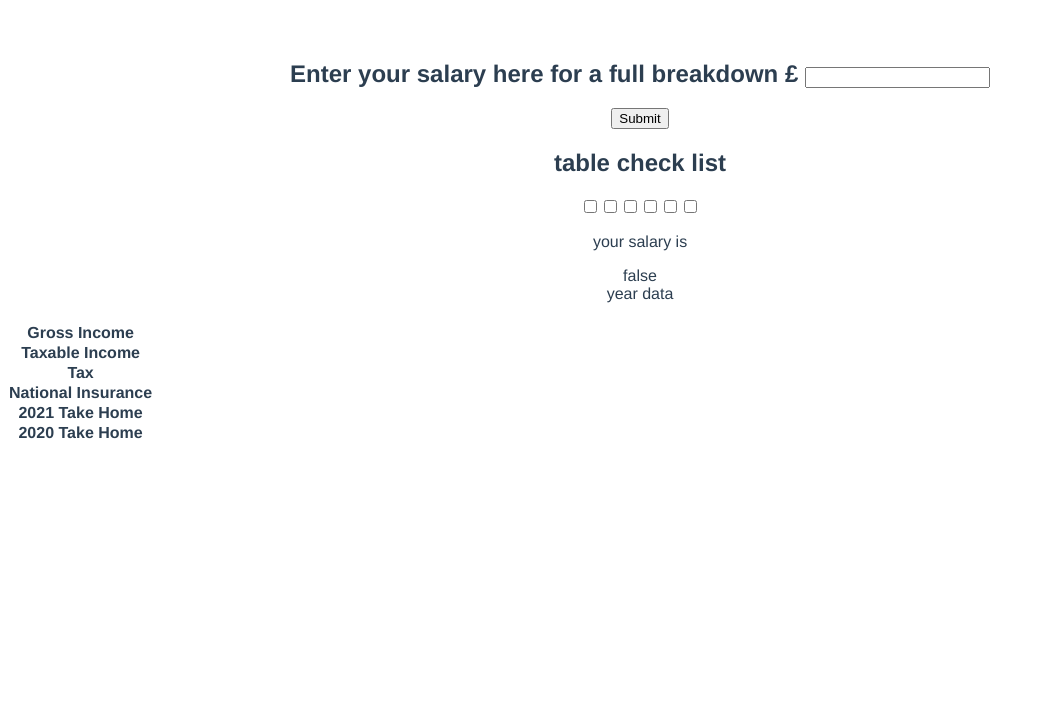
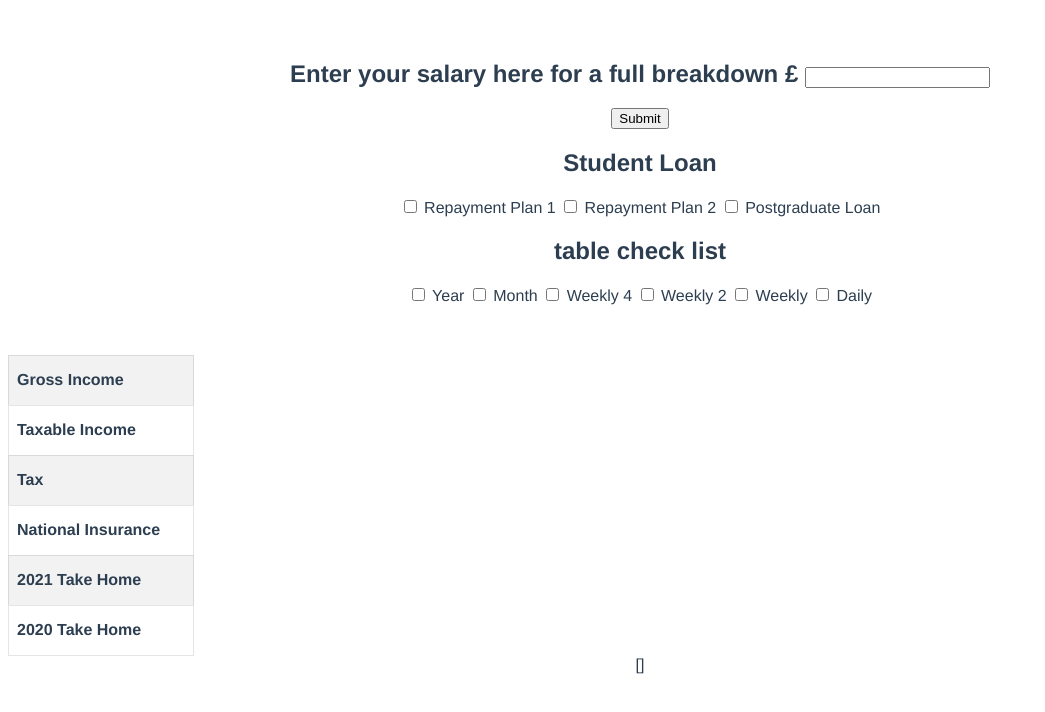
Before and after one commit to philipbradbury1/vue-uk-salary-calculator, a Vue app: page / in a window 1280 px wide. Shown: the top 712 px of the page, without its empty margins (0-1045 px from the left). Built offline with nearby package versions, Linux system fonts and the light colour scheme.

Commit message:
Added Student Loan

```diff
--- a/src/App.vue
+++ b/src/App.vue
@@ -1,15 +1,16 @@
 <template>
   <SalaryInput @new-salary="updateSalary"></SalaryInput>
+  <StudentLoan @checked-loans="updateLoans"></StudentLoan>
   <TableViewSelector @checked-views="updateViews"/>
-  <Breakdown :salary="salary" :checkedViews="checkedViews"/>
-   <!--<p> your salary is {{salary}}</p> -->
- <!-- <span>Checked names: {{ checkedViews }}</span> -->
+  <Breakdown :salary="salary" :checkedViews="checkedViews"  :checkedLoans="checkedLoans"/>
+
 </template>
 
 <script>
 
 import SalaryInput from './components/SalaryInput.vue';
 import Breakdown from './components/BreakdownTable.vue';
+import StudentLoan from './components/StudentLoan.vue';
 import TableViewSelector from './components/TableViewSelector.vue';
 
 export default {
@@ -17,14 +18,15 @@ export default {
     return{
       salary: null,
       checkedViews: [],
+      checkedLoans: [],
     }
   },
   name: 'App',
   components: {
     SalaryInput,
     Breakdown,
-    TableViewSelector
-
+    TableViewSelector,
+    StudentLoan
   },
   methods:{
     updateSalary(salary){
@@ -32,7 +34,9 @@ export default {
     },
     updateViews(views){
       this.checkedViews = views;
-
+    },
+    updateLoans(loans){
+      this.checkedLoans = loans;
     }
   }
 }
--- a/src/components/BreakdownTable.vue
+++ b/src/components/BreakdownTable.vue
@@ -1,67 +1,21 @@
 <template>
-<div>
-    <p> your salary is {{salary}}</p>
-</div>
- <div>{{views.year}}</div>
- <div>year data{{yearlySalary}}</div>
   <table>
     <thead>
       <tr>
-        <th>&nbsp;</th>
-        <th>Gross Income</th>
-        <th>Taxable Income</th>
-        <th>Tax</th>
-        <th>National Insurance</th>
-        <th>2021 Take Home</th>
-        <th>2020 Take Home</th>
+        <th class="oneline">&nbsp;</th>
+        <th class="cell">Gross Income</th>
+        <th class="cell">Taxable Income</th>
+        <th class="cell">Tax</th>
+        <th class="cell">National Insurance</th>
+        <th class="cell">2021 Take Home</th>
+        <th class="cell">2020 Take Home</th>
       </tr>
     </thead>
-
     <tbody>
-
-      <tr v-if="views.year">
-        <td>Yearly</td>
-        <td v-for="(data, index) in yearlySalary" :key="`year-${index}`">
-          {{data}}
-        </td>
-
-      </tr>
-
-       <tr v-if="views.month">
-        <td>Month</td>
-        <td v-for="(data, index) in monthSalary" :key="`month-${index}`">
-          {{data}}
-        </td>
-
-      </tr>
-
-       <tr v-if="views.weekly4">
-        <td>weekly4</td>
-
-      </tr>
-
-       <tr v-if="views.weekly2">
-        <td>weekly2</td>
-
-      </tr>
-
-       <tr v-if="views.weekly">
-        <td>weekly</td>
-         <td v-for="(data, index) in weeklySalary" :key="`month-${index}`">
-          {{data}}
-        </td>
-
-      </tr>
-
-      <tr v-if="views.daily">
-        <td>daily</td>
-
-      </tr>
-
-
+      <TableTr v-for="view in views" :item="view" :salary="yearlySalary" :key="view.id"></TableTr>
     </tbody>
   </table>
-
+{{checkedLoans}}
 </template>
 
 <script>
@@ -92,67 +46,128 @@ var nationalInsurance = function(salary){
     }
 }
 
+
+import TableTr from './TableTr.vue';
+
 export default {
-  props:['salary','checkedViews'],
+  props:['salary','checkedViews', 'checkedLoans'],
+  components: {
+    TableTr,
+  },
    data(){
-       return {
-         taxFree: 12570,
-         views:{
-          year: false,
-          month: false,
-          weekly4: false,
-          weekly2:false,
-          weekly: false,
-          daily: false
-         }
-
-       }
+      return {
+        taxFree: 12570,
+        studentLoan: 0,
+        views:[
+          {
+            id: 'year123',
+            name: 'Year',
+            show: false,
+          },
+          {
+            id: 'month123',
+            name: 'Month',
+            show: false,
+          },
+          {
+            id: 'weekly4123',
+            name: 'Weekly4',
+            show: false,
+          },
+          {
+            id: 'weekly2123',
+            name: 'Weekly2',
+            show: false,
+          },
+          {
+            id: 'weekly123',
+            name: 'Weekly',
+            show: false,
+          },
+          {
+            id: 'daily123',
+            name: 'Daily',
+            show: false,
+          },
+        ],
+      }
    },
 
    watch:{
-     checkedViews: function(val){
-        for (const property in this.views) {
-          if(val.includes(property) ){
-            this.views[property] = true;
-          }else{
-            this.views[property] = false;
+    checkedViews: {
+
+      deep:true,
+
+      handler(val){
+
+        for (const property in val) {
+
+          var prop = property;
+
+          for (const view in  this.views) {
+
+            if(prop == this.views[view].name){
+              this.views[view].show = val[property]
+            }
+
           }
         }
-     }
+      }
+    },
+     checkedLoans: {
+
+       deep:true,
+
+       handler(val){
+
+        if(this.salary > 19884){
+
+         if(val.repaymentplan1){
+
+            Math.floor( (this.salary - 19884) / 12 * 0.09 )
+
+          }
+
+        }
+
+        if(this.salary > 21000){
+
+          if(val.postgradloan){
+            Math.floor( (this.salary - 21000) / 12 * 0.06 )
+          }
+
+        }
+
+          return this.studentLoan;
+       }
+    }
    },
    computed:{
      yearlySalary(){
+
         if(this.salary > 0){
+
           let salary = this.salary;
           let taxable = ((this.salary - this.taxFree) < 0)? 0 : this.salary - this.taxFree ;
           let tax = taxFun(salary);
           let nI = nationalInsurance(salary);
+          //let loan = this.studentLoan;
           let takeHome = salary - (tax + nI);
-          console.log('thissall')
-          return [salary, taxable, tax, nI, takeHome];
+
+          return [Number(salary), taxable, tax, nI, takeHome];
 
         }
         return null
-     },
-     monthSalary(){
-        if(this.views.month){
-          const month = this.yearlySalary.map(x => x / 12)
-          return month
-        }
-        return null
-     },
-     weeklySalary(){
-        if(this.views.weekly){
-          const week = this.yearlySalary.map(x => x / 52)
-          return week
-        }
-        return null
-     },
+     }
+
    },
+
+
+
 }
 </script>
 
-<style scoped>
+<style >
 /* Chrome, Safari, Edge, Opera */
 input::-webkit-outer-spin-button,
 input::-webkit-inner-spin-button {
@@ -176,4 +191,38 @@ th{
   display: block;
 }
 
+th:nth-child(even),
+tr:nth-child(even),
+ td:nth-child(even){
+    background: rgba(0, 0, 0, .05);
+}
+
+.cell:not(:last-child) {
+    border-bottom: 0;
+}
+
+.oneline {
+    line-height: 48px;
+}
+
+
+.cell{
+    line-height: 48px;
+    border: 1px solid rgba(0, 0, 0, .1);
+    border-left: none;
+    padding: 0 8px;
+    min-height: 49px;
+    text-align: right;
+}
+
+th.cell {
+    border-left: 1px solid rgba(0, 0, 0, .1);
+    width: 168px;
+    text-align: left;
+}
+
+.coloum-width{
+  width:150px
+}
+
 </style>
--- /dev/null
+++ b/src/components/StudentLoan.vue
@@ -0,0 +1,39 @@
+<template>
+    <h2>Student Loan</h2>
+      <label for="repaymentplan1">
+        <input type="checkbox" id="repaymentplan1" value="repaymentplan1" v-model="checkedLoans.repaymentplan1" @change="checkLoans">
+        Repayment Plan 1
+    </label>
+    <label for="repaymentplan2">
+        <input type="checkbox" id="repaymentplan2" value="repaymentplan2" v-model="checkedLoans.repaymentplan2" @change="checkLoans">
+        Repayment Plan 2
+    </label>
+    <label for="postgradloan">
+        <input type="checkbox" id="postgradloan" value="postgradloan" v-model="checkedLoans.postgradloan" @change="checkLoans">
+        Postgraduate Loan
+    </label>
+</template>
+
+<script>
+export default {
+    emits:['checked-loans'],
+    data(){
+        return{
+            checkedLoans:{
+                repaymentplan1: false,
+                repaymentplan2: false,
+                postgradloan: false
+            }
+        }
+    },
+    methods:{
+        checkLoans(){
+            this.$emit('checked-loans', this.checkedLoans)
+        }
+    }
+}
+</script>
+
+<style>
+
+</style>
--- /dev/null
+++ b/src/components/TableTr.vue
@@ -0,0 +1,54 @@
+<template>
+     <tr v-if="item.show" class="coloum-width">
+        <td class="cell">{{item.name }}</td>
+        <td v-for="(data, index) in salaryConvert(salary)" :key="`tr-${index}`" class="cell">
+            £ {{data}}
+        </td>
+      </tr>
+</template>
+
+<script>
+export default {
+    props:['item', 'salary'],
+    data(){
+        return{
+
+        }
+    },
+    methods:{
+        salaryConvert(salary){
+
+            if(this.item.name == 'Year'){
+                console.log(salary)
+                return salary.map(x => x.toFixed(2) );
+            }
+
+            if(this.item.name == 'Month'){
+                 const month = this.salary.map(x => (x / 12).toFixed(2))
+                return month
+            }
+            if(this.item.name == 'Weekly4'){
+                const week = this.salary.map(x => (x / 13).toFixed(2))
+                return week
+            }
+            if(this.item.name == 'Weekly2'){
+                const week = this.salary.map(x => (x / 26).toFixed(2))
+                return week
+            }
+
+            if(this.item.name == 'Weekly'){
+                const week = this.salary.map(x => (x / 52).toFixed(2))
+                return week
+            }
+            if(this.item.name == 'Daily'){
+                const week = this.salary.map(x => (x / 260).toFixed(2))
+                return week
+            }
+        }
+    }
+}
+</script>
+
+<style>
+
+</style>
--- a/src/components/TableViewSelector.vue
+++ b/src/components/TableViewSelector.vue
@@ -1,14 +1,29 @@
 <template>
     <h2>table check list</h2>
-    <input type="checkbox" id="year" value="year" v-model="checkedViews" @change="checkViews">
-    <input type="checkbox" id="monthly" value="month" v-model="checkedViews" @change="checkViews">
-    <input type="checkbox" id="weekly4" value="weekly4" v-model="checkedViews" @change="checkViews">
-    <input type="checkbox" id="weekly2" value="weekly2" v-model="checkedViews" @change="checkViews">
-    <input type="checkbox" id="weekly" value="weekly" v-model="checkedViews" @change="checkViews">
-    <input type="checkbox" id="daily" value="daily" v-model="checkedViews" @change="checkViews">
-
-
-
+    <label for="Year">
+        <input type="checkbox" id="Year" value="Year" v-model="checkedViews.Year" @change="checkViews">
+        Year
+    </label>
+    <label for="Month">
+        <input type="checkbox" id="Monthly" value="Month" v-model="checkedViews.Month" @change="checkViews">
+        Month
+    </label>
+    <label for="Weekly4">
+        <input type="checkbox" id="Weekly4" value="Weekly4" v-model="checkedViews.Weekly4" @change="checkViews">
+        Weekly 4
+    </label>
+    <label for="Weekly2">
+        <input type="checkbox" id="Weekly2" value="Weekly2" v-model="checkedViews.Weekly2" @change="checkViews">
+        Weekly 2
+    </label>
+    <label for="Weekly">
+        <input type="checkbox" id="Weekly" value="Weekly" v-model="checkedViews.Weekly" @change="checkViews">
+        Weekly
+    </label>
+    <label for="Daily">
+        <input type="checkbox" id="Daily" value="Daily" v-model="checkedViews.Daily" @change="checkViews">
+        Daily
+    </label>
 </template>
 
 <script>
@@ -16,12 +31,19 @@ export default {
     emits:['checked-views'],
     data() {
         return{
-            checkedViews: []
+            checkedViews:
+            {
+                Year: false,
+                Month: false,
+                Weekly4: false,
+                Weekly2: false,
+                Weekly: false,
+                Daily: false,
+            }
         }
     },
     methods:{
         checkViews(){
-
             this.$emit('checked-views', this.checkedViews)
         }
     }
```
